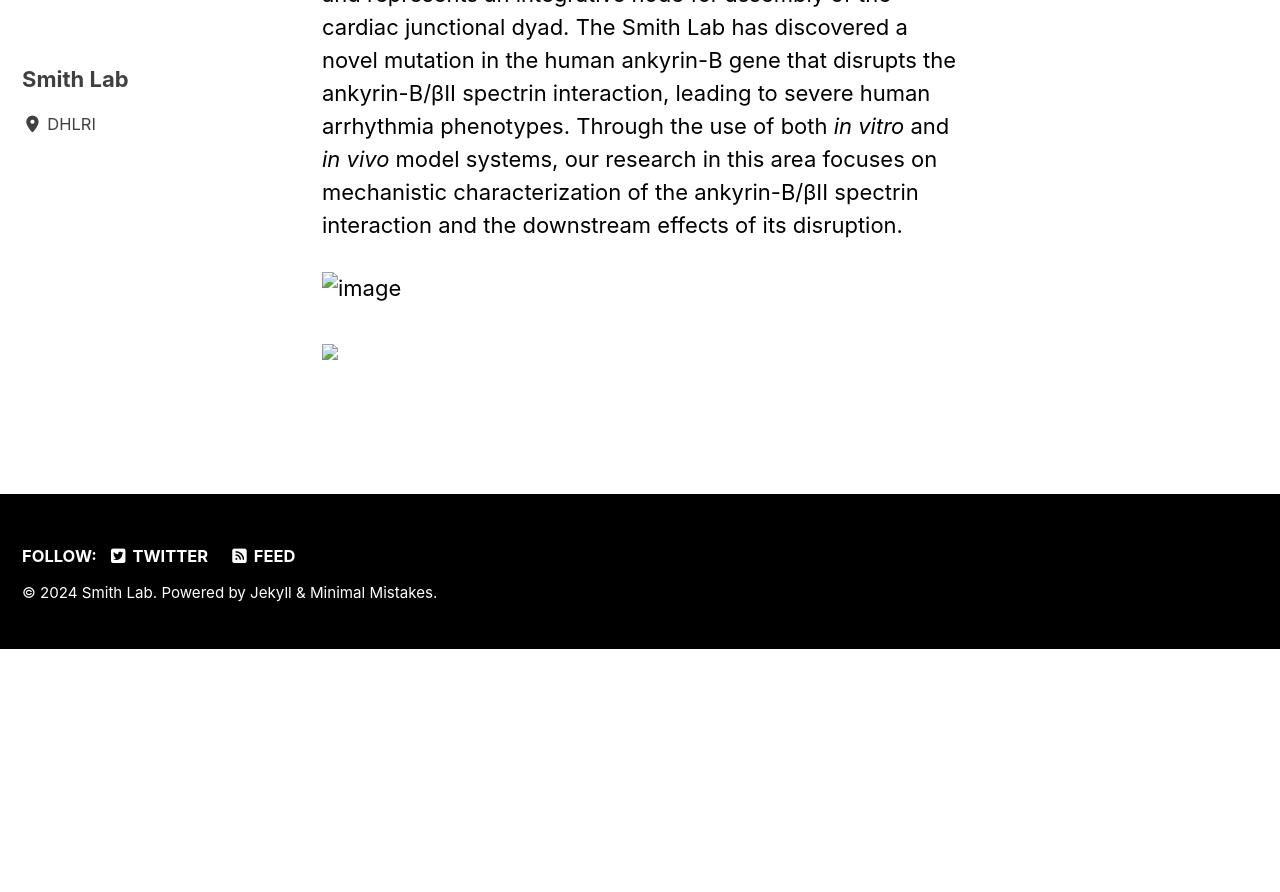
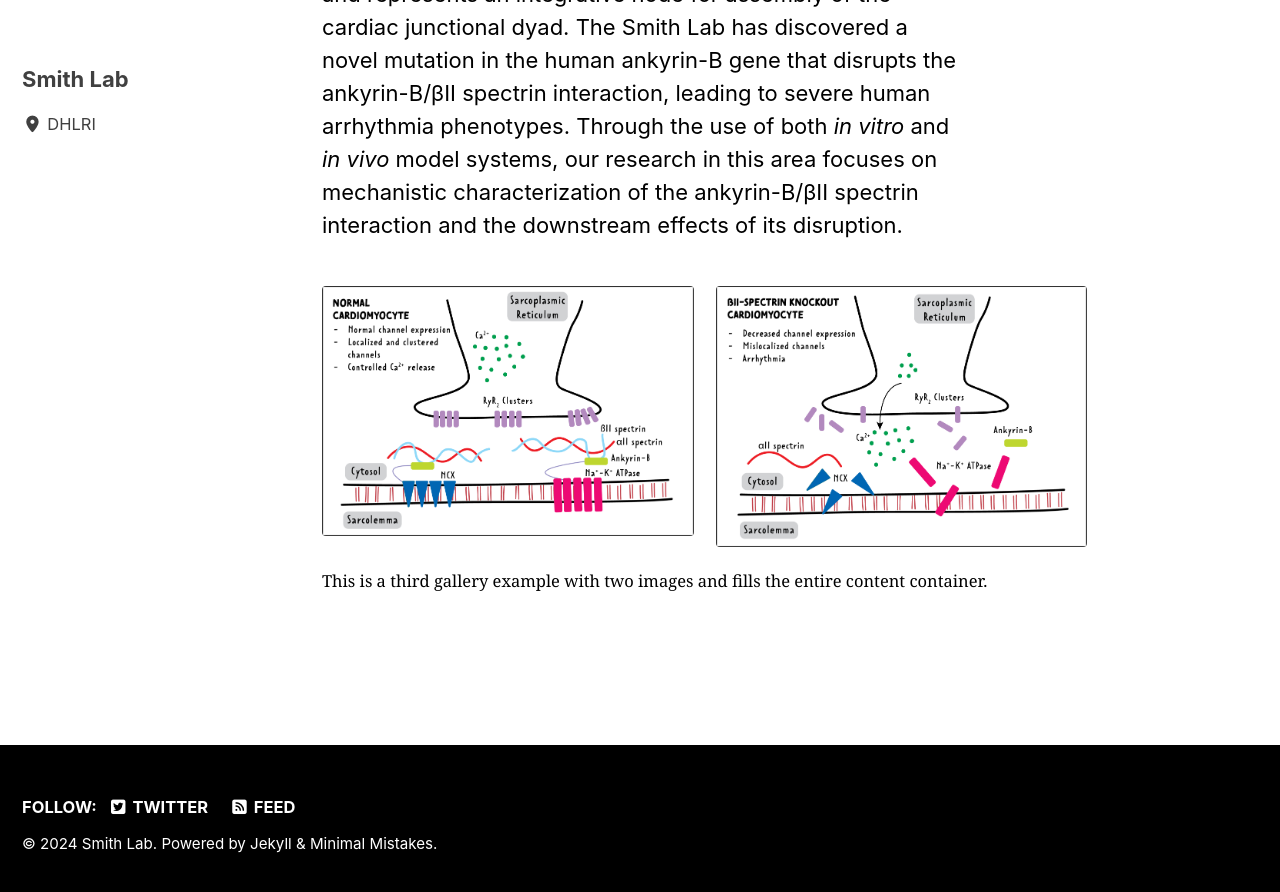
Before and after one commit to cralbers/smith-lab, a Jekyll site: the page built from _pages/research.md, in a window 1280 px wide and 900 px high, scrolled down 1397 px. Shown: the top 892 px of the window. Built offline with Jekyll 4.4.1, drawn with Linux system fonts in a browser that asks for light colours; cached includes are drawn as plain includes; before the commit the page ends 2046 px from its top, so only the background shows below that.

Commit message:
gallery?

```diff
--- a/_pages/research.md
+++ b/_pages/research.md
@@ -1,6 +1,10 @@
 ---
 permalink: /research/
 toc: true
+gallery:
+    - image_path: /assets/images/normal_CM.png
+    - image_path: /assets/images/B2KO_CM.png
+
 ---
 
 The Smith Lab conducts research on a range of topics including heart failure, arrhythmia and cardio-oncology, using a variety of modern techniques.
@@ -17,6 +21,5 @@ Cytoskeletal proteins play an essential role in the assembly of the cardiac junc
 
 βII spectrin, a cytoskeletal protein, associates with ankyrin-B and represents an integrative node for assembly of the cardiac junctional dyad. The Smith Lab has discovered a novel mutation in the human ankyrin-B gene that disrupts the ankyrin-B/βII spectrin interaction, leading to severe human arrhythmia phenotypes. Through the use of both *in vitro* and *in vivo* model systems, our research in this area focuses on mechanistic characterization of the ankyrin-B/βII spectrin interaction and the downstream effects of its disruption.
 
-![image](/normal_CM.png)
 
-<img src="/assets/images/normal_CM.png"/>
+{% include gallery id="gallery" class="full" caption="This is a third gallery example with two images and fills the entire content container." %}
```
Also changed, not shown: assets/images/normal_CM.png (renamed from _pages/normal_CM.png).
